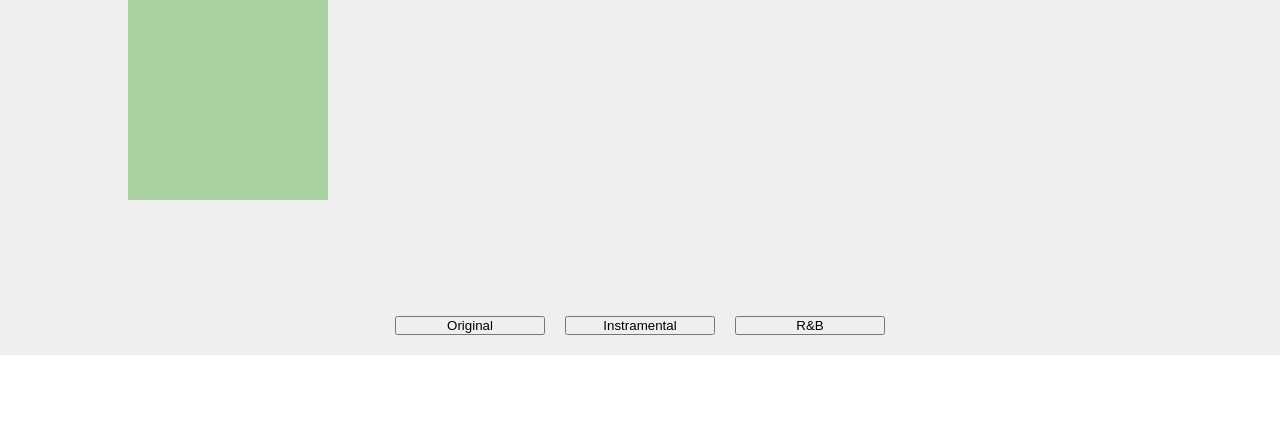
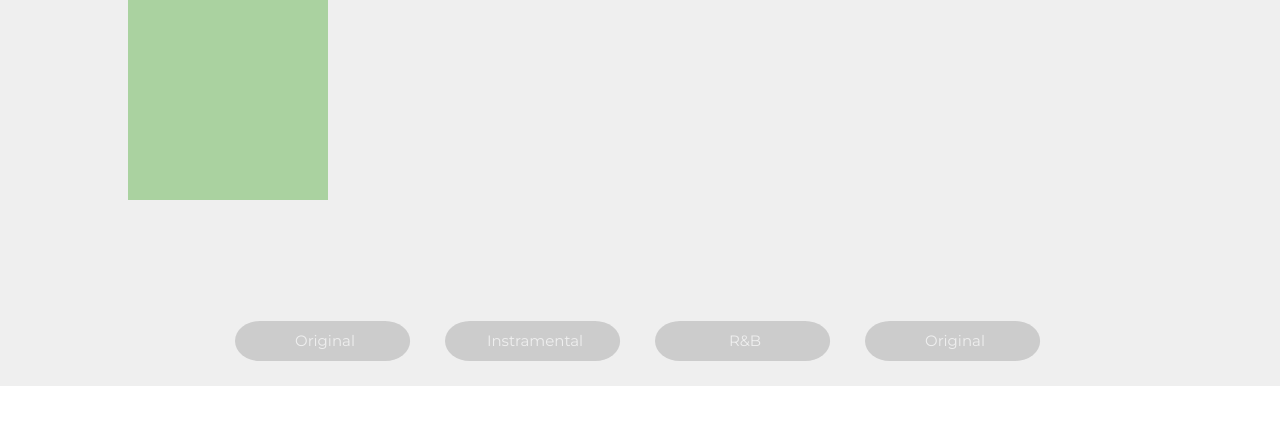
Before and after one commit to MattyGlen123/TheSoundShop, a website built with webpack: page src/index.html in a window 1280 px wide. Built offline with nearby package versions, Linux system fonts and the light colour scheme.

Commit message:
Added buttons styles and hover effect

```diff
--- a/src/css/base/_variables.scss
+++ b/src/css/base/_variables.scss
@@ -2,3 +2,4 @@
 $color-primary: rgb(239, 239, 239);
 $color-secondary: rgb(158, 191, 204);
 $color-tertiary: rgb(170, 210, 160);
+$color-fourth: rgb(204, 204, 204);
--- a/src/css/components/_buttons.scss
+++ b/src/css/components/_buttons.scss
@@ -6,6 +6,45 @@
 }
 
 .btn {
-  flex: 0 1 150px;
+  font-size: 1.5rem;
+  position: relative;
+  height: 50px;
+  line-height: 50px;
+  background-color: transparent;
+  color: $color-primary;
+  text-align: center;
+  text-decoration: none;
+  flex: 0 1 190px;
   margin: 20px 10px;
+  border-radius: 55px;
+
+  z-index: 1;
 }
+
+.svg-btn,
+.svg-btn rect {
+  position: absolute;
+  top: 0;
+  left: 0;
+  width: 96%;
+  fill: transparent;
+  z-index: -5;
+}
+
+.svg-btn {
+  height: 100%;
+}
+
+.svg-btn rect {
+  fill: $color-fourth;
+  stroke-width: 4;
+  height: 80%;
+  stroke-dasharray: 196, 543;
+  stroke-dashoffset: 340;
+  transition: all 600ms ease;
+}
+
+.btn:hover .svg-btn rect {
+  stroke-dasharray: 353, 0;
+  stroke-dashoffset: 0;
+}
--- a/src/index.html
+++ b/src/index.html
@@ -1,28 +1,65 @@
 <!DOCTYPE html>
 <html lang="en">
+
 <head>
     <meta charset="UTF-8">
     <meta name="viewport" content="width=h1, initial-scale=1.0">
     <meta http-equiv="X-UA-Compatible" content="ie=edge">
     <title>Project Simply</title>
 </head>
+
 <body>
     <div class="container">
         <!-- SVG for line animation -->
         <svg class="svg" width="100%" height="100%">
-            <path class="line" stroke="red"/>
+            <path class="line" stroke="red" />
         </svg>
 
         <!-- Start point for line animation -->
         <div class="player"></div>
 
-        <!-- Conecting Buttons -->
+        <!-- Connecting Buttons -->
         <div class="btn-box">
-            <button id="btn-1" class="btn">Original</button>
-            <button id="btn-2" class="btn">Instramental</button>
-            <button id="btn-3" class="btn">R&B</button>
+
+            <a href="#" id="btn-1" class="btn">
+                <svg class="svg-btn">
+                    <!-- LinearGradient referenced on all buttons -->
+                    <defs>
+                        <linearGradient id="grad1">
+                            <stop offset="0%" stop-color="#FF8282" />
+                            <stop offset="100%" stop-color="#E178ED" />
+                        </linearGradient>
+                    </defs>
+
+                    <rect x="5" y="5" rx="25" stroke="url(#grad1)"></rect>
+                </svg>
+
+                Original
+            </a>
+
+            <a href="#" id="btn-2" class="btn">
+                <svg class="svg-btn">
+                    <rect x="5" y="5" rx="25" stroke="url(#grad1)"></rect>
+                </svg>
+                Instramental
+            </a>
+
+            <a href="#" id="btn-3" class="btn">
+                <svg class="svg-btn">
+                    <rect x="5" y="5" rx="25" stroke="url(#grad1)"></rect>
+                </svg>
+                R&B
+            </a>
+
+            <a href="#" id="btn-4" class="btn">
+                <svg class="svg-btn">
+                    <rect x="5" y="5" rx="25" stroke="url(#grad1)"></rect>
+                </svg>
+                Original
+            </a>
         </div>
     </div>
     <script src="https://cdnjs.cloudflare.com/ajax/libs/gsap/2.1.3/TweenMax.min.js"></script>
 </body>
+
 </html>
```
Also changed, not shown: dist/index.html, dist/js/bundle.js.
